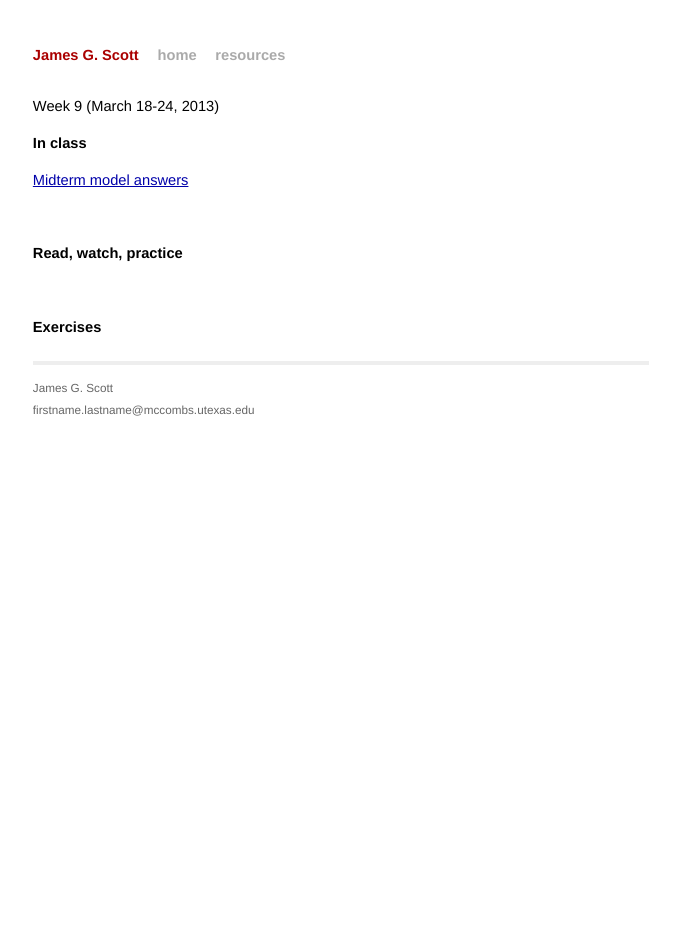
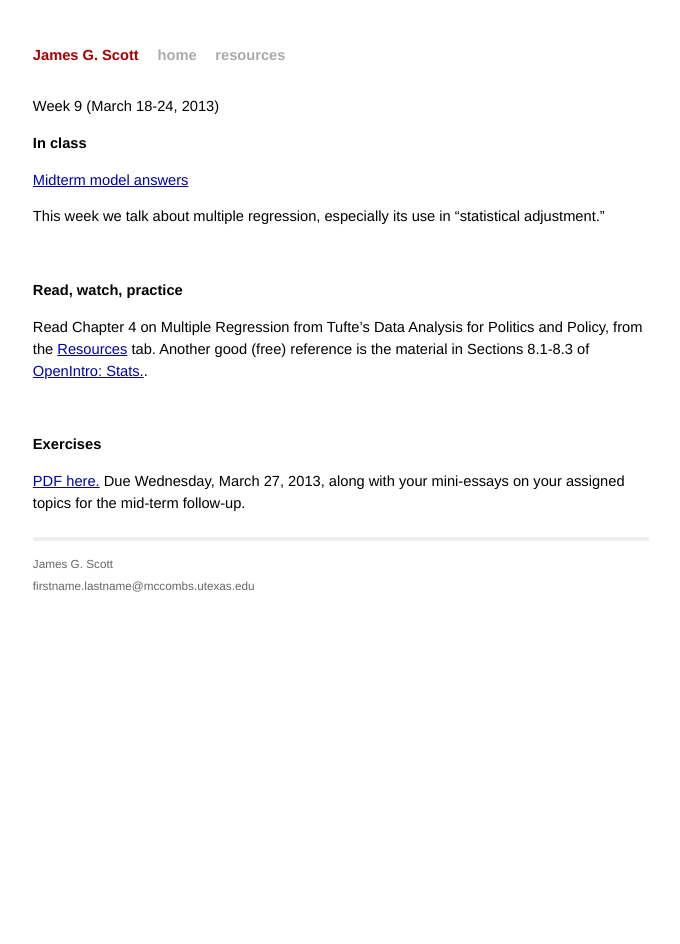
Before and after one commit to jgscott/SSC325, a Jekyll site: the page built from _posts/2013-03-18-week08.md, in a window 1280 px wide. Shown: the whole page, without its empty margins (299-979 px from the left). Built offline with Jekyll 4.4.1, drawn with Linux system fonts in a browser that asks for light colours.

Commit message:
Exercises 7

```diff
--- a/_posts/2013-03-18-week08.md
+++ b/_posts/2013-03-18-week08.md
@@ -11,12 +11,16 @@ In class
 
 [Midterm model answers](http://jgscott.github.com/SSC325/files/midterm-3SSC325H-2013-key.pdf)
 
+This week we talk about multiple regression, especially its use in "statistical adjustment."
+
 <br>
 
 Read, watch, practice
 ---------------------
+Read Chapter 4 on Multiple Regression from Tufte's Data Analysis for Politics and Policy, from the [Resources](http://jgscott.github.com/SSC325/resources.html) tab.  Another good (free) reference is the material in Sections 8.1-8.3 of [OpenIntro: Stats.](http://www.openintro.org/stat/textbook.php).
 
 <br>
 
 Exercises
 ---------
+[PDF here.](http://jgscott.github.com/SSC325/exercises/exercises07-SSC325H.pdf)  Due Wednesday, March 27, 2013, along with your mini-essays on your assigned topics for the mid-term follow-up.
```
Also changed, not shown: 1 other file.
